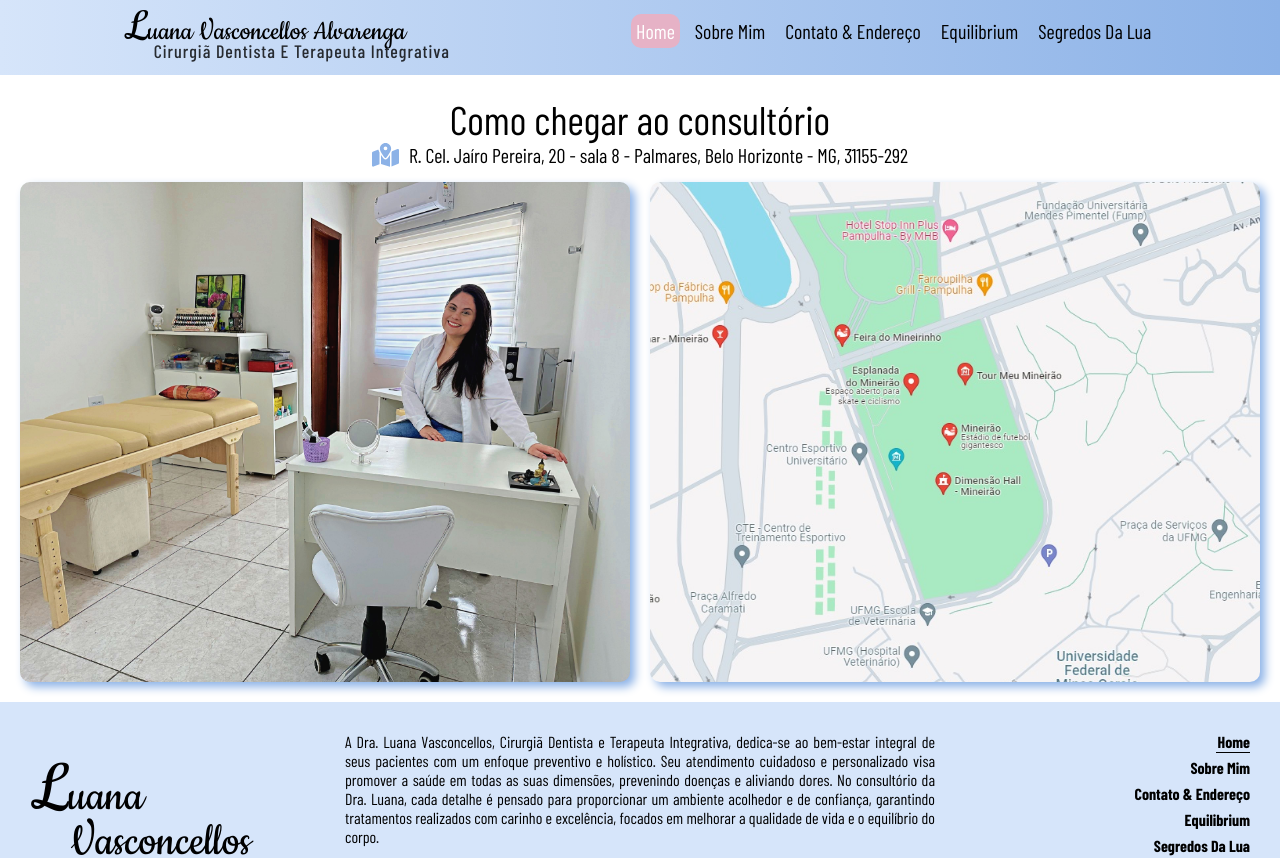
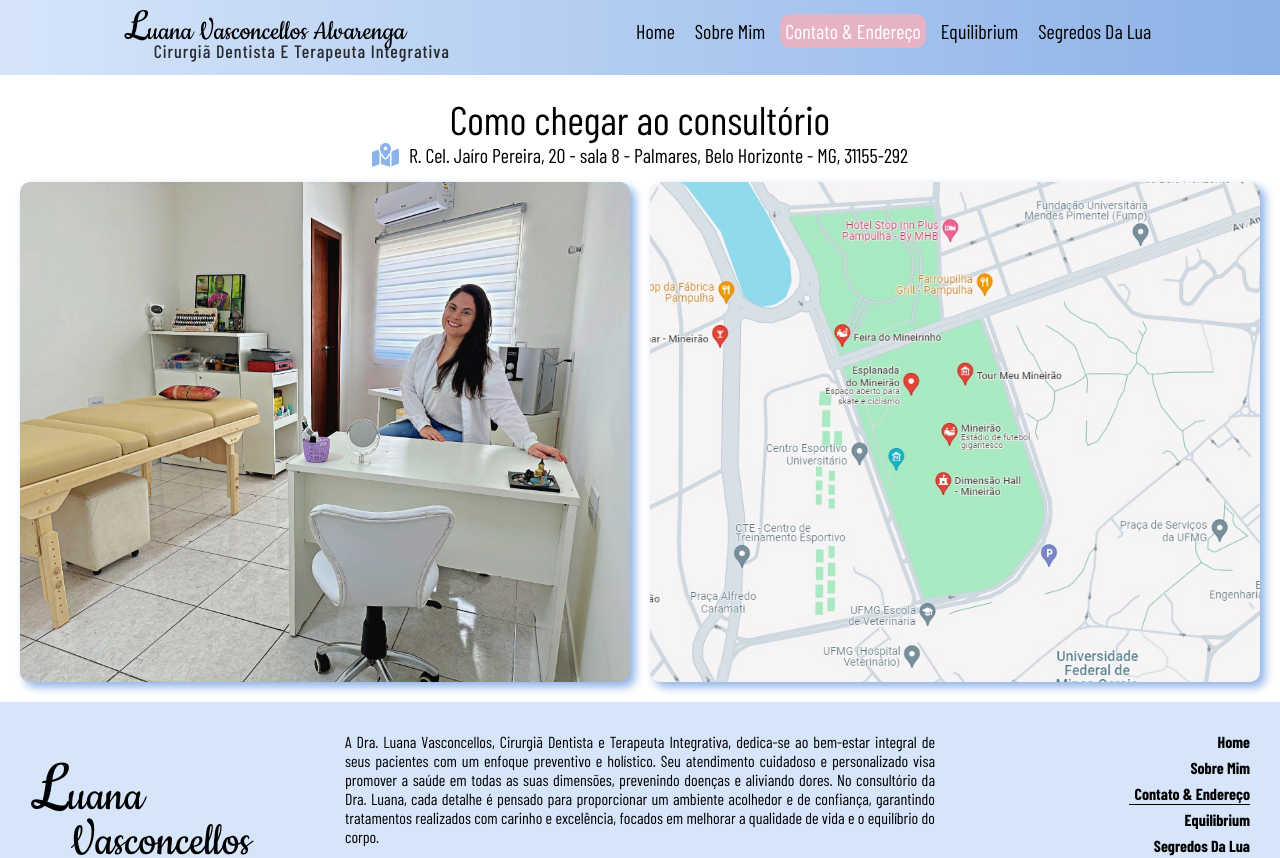
Before and after one commit to SantiagoMorais/luana-integrative-therapies, a React (Vite) app: page /contato in a window 1280 px wide. Shown: the top 858 px of the page. Built offline with nearby package versions, Linux system fonts and the light colour scheme; no server answers; a web font is replaced by a local one.

Commit message:
updated the 'current section' selected logical on footer and navBar and updated routes and navBar tests

```diff
--- a/src/components/equilibriumSection/index.tsx
+++ b/src/components/equilibriumSection/index.tsx
@@ -10,7 +10,7 @@ export const EquilibriumSection = () => {
     const { data, loading, error } = useQuery(GET_ALL_DATA_QUERY);
 
     return (
-        <Container>
+        <Container data-testid="equilibriumSection">
             <Header />
             {loading ?
                 <>
--- a/src/components/equilibriumSection/therapies/index.tsx
+++ b/src/components/equilibriumSection/therapies/index.tsx
@@ -31,12 +31,12 @@ export const Therapies: React.FC<IAllData> = ({ data }) => {
         <Container>
             <h2 className="title">Equilibrium</h2>
             <h3 className="subtitle">Equilíbrio e Bem-estar com as Terapias Integrativas</h3>
-            {/* <p>{posts.map(post =>
+            <p>{posts.map(post =>
                 <p>{post.titulo}</p>
             )}</p>
             <p>{topics.map(topic =>
                 <p>{topic.nome}</p>
-            )}</p> */}
+            )}</p>
             <CarouselSlides info={getTopicsInfo()} slidesNumber={2} imagesHeightInRem={30} spaceBetween={50}/>
         </Container>
     )
--- a/src/components/footer/index.tsx
+++ b/src/components/footer/index.tsx
@@ -5,38 +5,62 @@ import { theme } from "@styles/theme"
 import { instagramLink, whatsappLink } from "@utils/variables"
 import styled from "styled-components"
 import data from "@json/index.json"
-import { Link } from "react-router-dom"
-import { useContext } from "react"
+import { Link, useLocation } from "react-router-dom"
+import { useContext, useEffect } from "react"
 import { NavBarContext } from "@contexts/navBarContext"
 
 export const Footer = () => {
     const { currentLink, setCurrentLink } = useContext(NavBarContext);
-    console.log(currentLink);
+    const location = useLocation();
+    const locationName = location.pathname.slice(1);
 
+    useEffect(() => {
+        const handlePageChange = () => {
+            setCurrentLink(locationName)
+        }
 
-    const handlePageChange = (link: string) => {
-        setCurrentLink(link)
-    }
+        handlePageChange();
+    }, [locationName, setCurrentLink])
 
     return (
         <Container>
             <div className="content">
                 <div className="nameTitle">
-                    <p><span className="firstLetter">L</span>uana</p> <p>Vasconcellos</p> <p>Alvarenga</p>
+                    <p><span className="firstLetter">L</span>uana</p>
+                    <p>Vasconcellos</p>
+                    <p>Alvarenga</p>
                 </div>
                 <div className="socialMedia">
                     <p className="about">
-                        A Dra. Luana Vasconcellos, Cirurgiã Dentista e Terapeuta Integrativa, dedica-se ao bem-estar integral de seus pacientes com um enfoque preventivo e holístico. Seu atendimento cuidadoso e personalizado visa promover a saúde em todas as suas dimensões, prevenindo doenças e aliviando dores. No consultório da Dra. Luana, cada detalhe é pensado para proporcionar um ambiente acolhedor e de confiança, garantindo tratamentos realizados com carinho e excelência, focados em melhorar a qualidade de vida e o equilíbrio do corpo.                    </p>
-                    <h3 className="title">Me encontre nas minhas mídias sociais</h3>
+                        A Dra. Luana Vasconcellos, Cirurgiã Dentista e Terapeuta Integrativa, dedica-se ao bem-estar integral de seus pacientes com um enfoque preventivo e holístico. Seu atendimento cuidadoso e personalizado visa promover a saúde em todas as suas dimensões, prevenindo doenças e aliviando dores. No consultório da Dra. Luana, cada detalhe é pensado para proporcionar um ambiente acolhedor e de confiança, garantindo tratamentos realizados com carinho e excelência, focados em melhorar a qualidade de vida e o equilíbrio do corpo.
+                    </p>
+                    <h3 className="title">
+                        Me encontre nas minhas mídias sociais
+                    </h3>
                     <ul className="social">
-                        <li><a href={whatsappLink} target="_blank" data-testid="whatsapp"><FontAwesomeIcon icon={faWhatsapp} /></a></li>
-                        <li><a href="" target="_blank" data-testid="email"><FontAwesomeIcon icon={faAt} /></a></li>
-                        <li><a href={instagramLink} target="_blank" data-testid="instagram"><FontAwesomeIcon icon={faInstagram} /></a></li>
+                        <li>
+                            <a href={whatsappLink} target="_blank" data-testid="whatsapp">
+                                <FontAwesomeIcon icon={faWhatsapp} />
+                            </a>
+                        </li>
+                        <li>
+                            <a href="" target="_blank" data-testid="email">
+                                <FontAwesomeIcon icon={faAt} />
+                            </a>
+                        </li>
+                        <li>
+                            <a href={instagramLink} target="_blank" data-testid="instagram">
+                                <FontAwesomeIcon icon={faInstagram} />
+                            </a>
+                        </li>
                     </ul>
                 </div>
                 <ul className="navigation">
                     {data.navigationLinks.map(item =>
-                        <Link key={item.name} to={`/${item.link}`} className={`section ${currentLink === item.name && "selected"}`} onClick={() => handlePageChange(item.name)} >
+                        <Link
+                            key={item.name}
+                            to={`/${item.link}`}
+                            className={`section ${currentLink === item.link && "selected"}`}>
                             {item.name}
                         </Link>
 
--- a/src/components/header/navBar/index.tsx
+++ b/src/components/header/navBar/index.tsx
@@ -2,7 +2,7 @@ import { NavBarContext } from "@contexts/navBarContext";
 import { faBars, faTimes } from "@fortawesome/free-solid-svg-icons";
 import { FontAwesomeIcon } from "@fortawesome/react-fontawesome";
 import { theme } from "@styles/theme"
-import { useContext, useState } from "react"
+import { useContext, useEffect, useState } from "react"
 import { Link, useLocation } from "react-router-dom";
 import styled from "styled-components"
 import data from "@json/index.json"
@@ -12,19 +12,18 @@ export const NavBar = () => {
     const [hamburgerIconClicked, setHamburgerIconClicked] = useState(false);
     const location = useLocation();
     const locationName = location.pathname.slice(1);
-    console.log(locationName);
-
-    const handlePageChange = (link: string) => {
-        setCurrentLink(link)
-        console.log(link);
-        console.log(currentLink);
-
-
-    }
 
     const handleOpenAccordion = () => {
         setHamburgerIconClicked(!hamburgerIconClicked)
     }
+
+    useEffect(() => {
+        const handlePageChange = () => {
+            setCurrentLink(locationName)
+        }
+
+        handlePageChange();
+    }, [locationName, setCurrentLink])
 
     return (
         <Container>
@@ -40,8 +39,8 @@ export const NavBar = () => {
             </button>
             <ul className={`navBar ${hamburgerIconClicked ? "clicked" : ''}`}>
                 {currentLink !== null && data.navigationLinks.map((navButton, index) =>
-                    <Link key={index} to={`/${navButton.link}`} onClick={() => { handlePageChange(navButton.name) }} >
-                        <li className={`link ${currentLink === navButton.name ? "selected" : ""}`}>
+                    <Link key={index} to={`/${navButton.link}`}>
+                        <li className={`link ${currentLink === navButton.link ? "selected" : ""}`}>
                             {navButton.name}
                         </li>
                     </Link>
```
Also changed, not shown: 2 other files (tests, documents, lock files or other folders).
